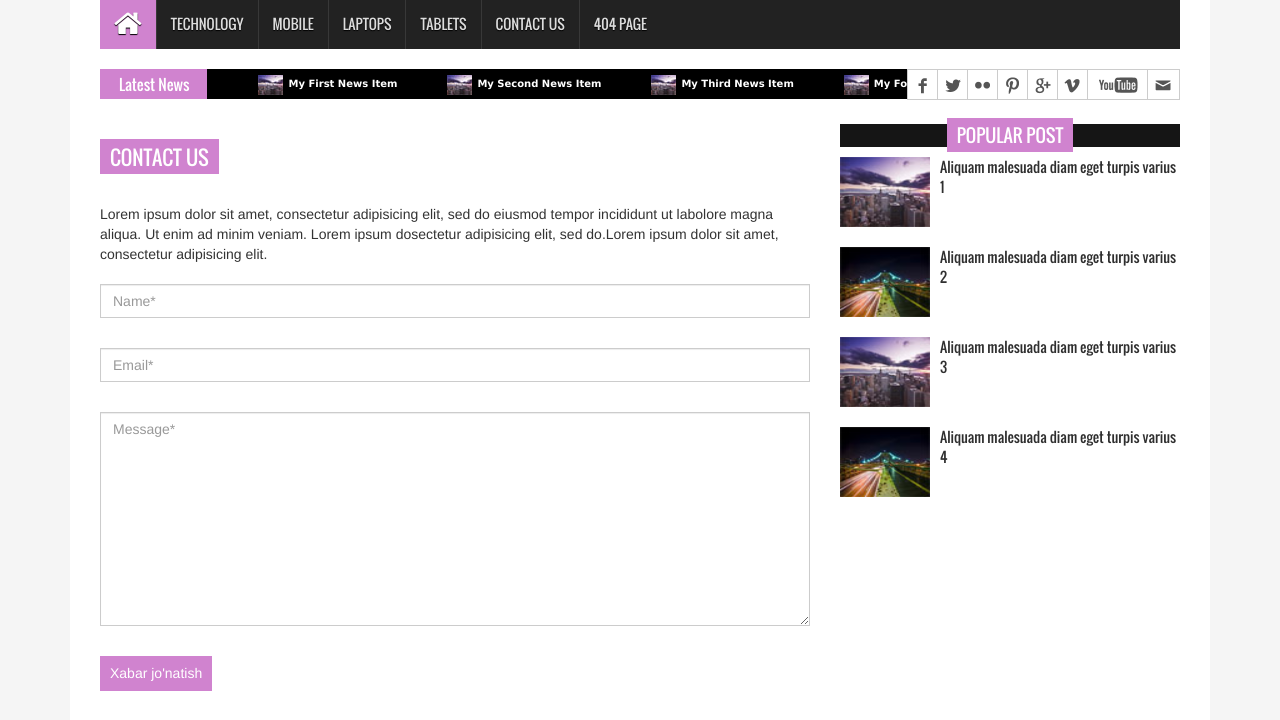
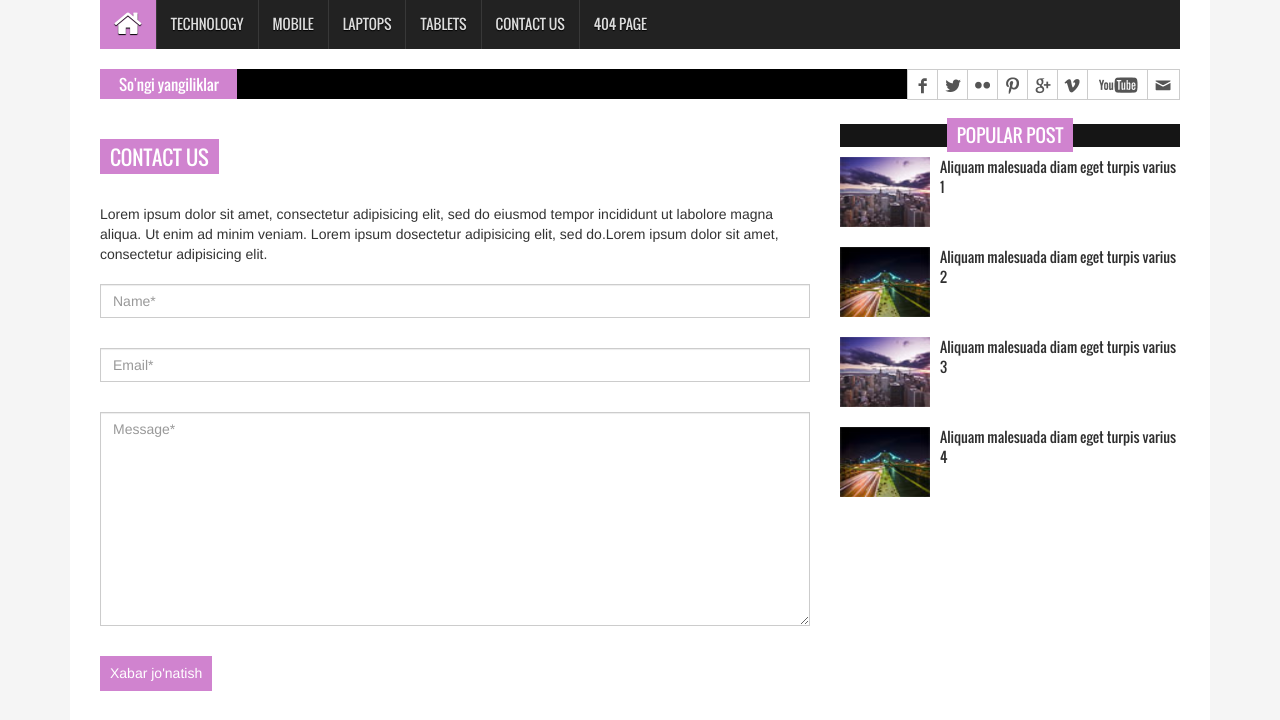
Before and after one commit to bunyod-abdulloh/news_site_django, a Django app: page /contact-us/ in a window 1280 px wide. Shown: the part 197-917 px from the top of the page. Run offline with Django 5.2, Linux system fonts and the light colour scheme; some libraries are stand-ins or nearby versions.

Commit message:
Commited

```diff
--- a/news_app/views.py
+++ b/news_app/views.py
@@ -37,8 +37,7 @@
     template_name = 'news/index.html'
 
     def get(self, request, *args, **kwargs):
-        news_list = News.published.all().order_by('-publish_time')
-        print(news_list)
+        news_list = News.published.all().order_by('-publish_time')[:15]
         categories = Category.objects.all()
         context = {
             'news_list': news_list,
--- a/templates/news/base.html
+++ b/templates/news/base.html
@@ -60,7 +60,8 @@
             </div>
             <div id="navbar" class="navbar-collapse collapse">
                 <ul class="nav navbar-nav main_nav">
-                    <li class="active"><a href="{% url 'home_page' %}"><span class="fa fa-home desktop-home"></span><span
+                    <li class="active"><a href="{% url 'home_page' %}"><span
+                            class="fa fa-home desktop-home"></span><span
                             class="mobile-show">Home</span></a></li>
                     <li><a href="#">Technology</a></li>
                     <li class="dropdown"><a href="#" class="dropdown-toggle" data-toggle="dropdown" role="button"
@@ -84,26 +85,13 @@
     <section id="newsSection">
         <div class="row">
             <div class="col-lg-12 col-md-12">
-                <div class="latest_newsarea"><span>Latest News</span>
+                <div class="latest_newsarea"><span>So'ngi yangiliklar</span>
                     <ul id="ticker01" class="news_sticker">
-                        <li><a href="#"><img src="{% static 'images/news_thumbnail3.jpg' %} " alt="">My First News Item</a>
+                        {% for news in news_list %}
+                        <li>
+                            <a href="#"><img src="{{ news.image }} " alt="">{{ news.title }}</a>
                         </li>
-                        <li><a href="#"><img src="{% static 'images/news_thumbnail3.jpg' %} " alt="">My Second News Item</a>
-                        </li>
-                        <li><a href="#"><img src="{% static 'images/news_thumbnail3.jpg' %} " alt="">My Third News Item</a>
-                        </li>
-                        <li><a href="#"><img src="{% static 'images/news_thumbnail3.jpg' %} " alt="">My Four News
-                            Item</a></li>
-                        <li><a href="#"><img src="{% static 'images/news_thumbnail3.jpg' %} " alt="">My Five News
-                            Item</a></li>
-                        <li><a href="#"><img src="{% static 'images/news_thumbnail3.jpg' %} " alt="">My Six News
-                            Item</a></li>
-                        <li><a href="#"><img src="{% static 'images/news_thumbnail3.jpg' %} " alt="">My Seven News Item</a>
-                        </li>
-                        <li><a href="#"><img src="{% static 'images/news_thumbnail3.jpg' %} " alt="">My Eight News Item</a>
-                        </li>
-                        <li><a href="#"><img src="{% static 'images/news_thumbnail2.jpg' %} " alt="">My Nine News
-                            Item</a></li>
+                        {% endfor %}
                     </ul>
                     <div class="social_area">
                         <ul class="social_nav">
```
Also changed, not shown: templates/news/index.html (+15 -47 lines).
